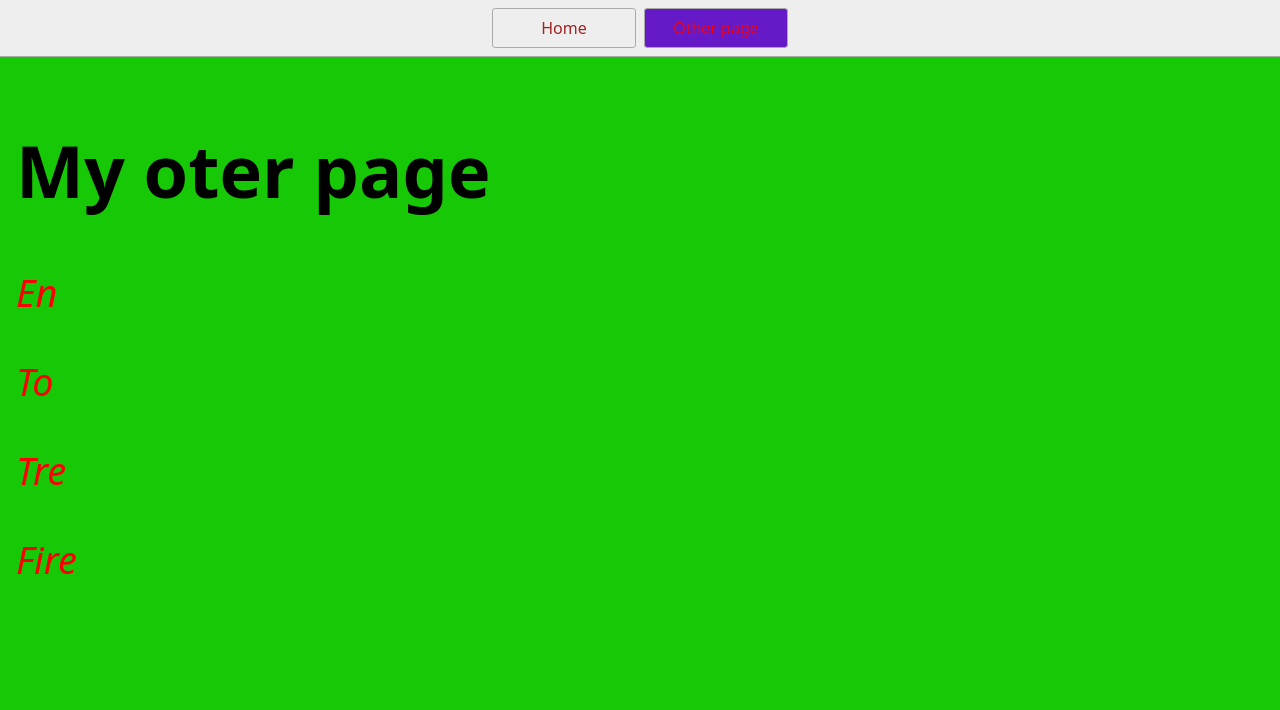
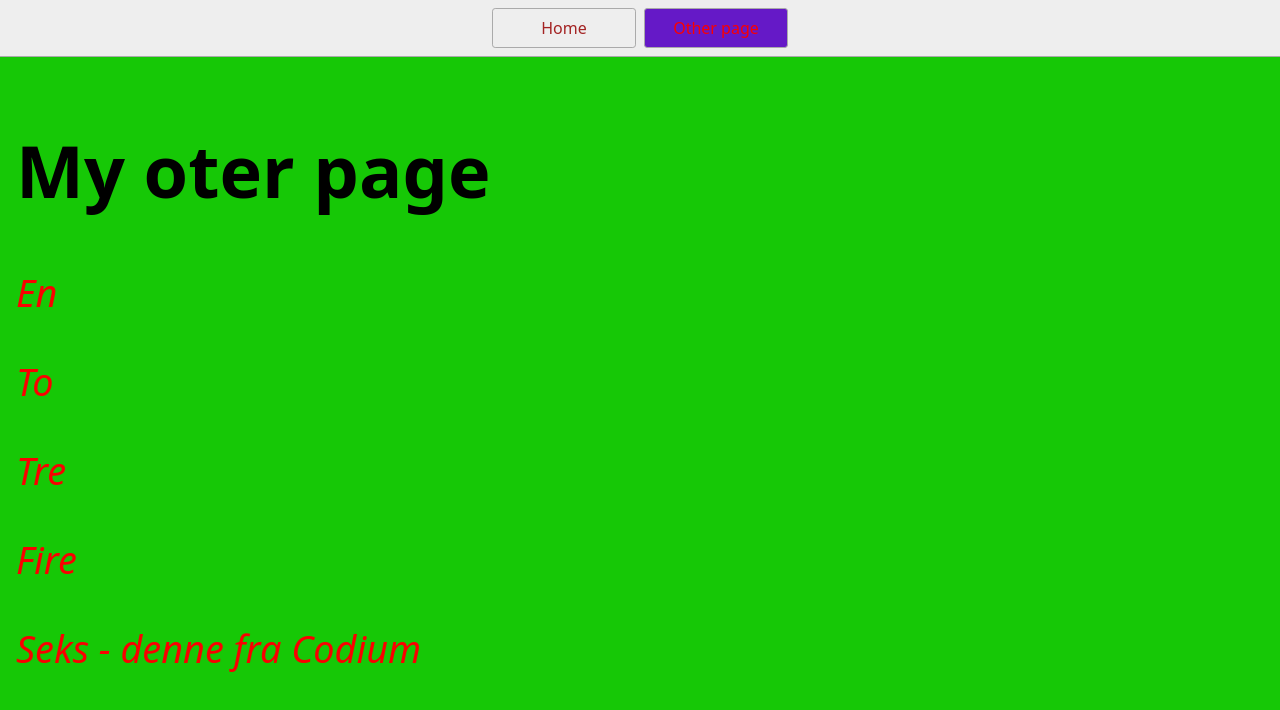
Before and after one commit to vooid/web-platform-z8mwm5-x0moot, a plain HTML site: page page2.html in a window 1280 px wide. Drawn offline with Linux system fonts and the light colour scheme.

Commit message:
A message?

```diff
--- a/page2.html
+++ b/page2.html
@@ -18,6 +18,7 @@
       <p>To</p>
       <p>Tre</p>
       <p>Fire</p>
+      <p>Seks - denne fra Codium</p>
 
     </main>
   </body>
```
